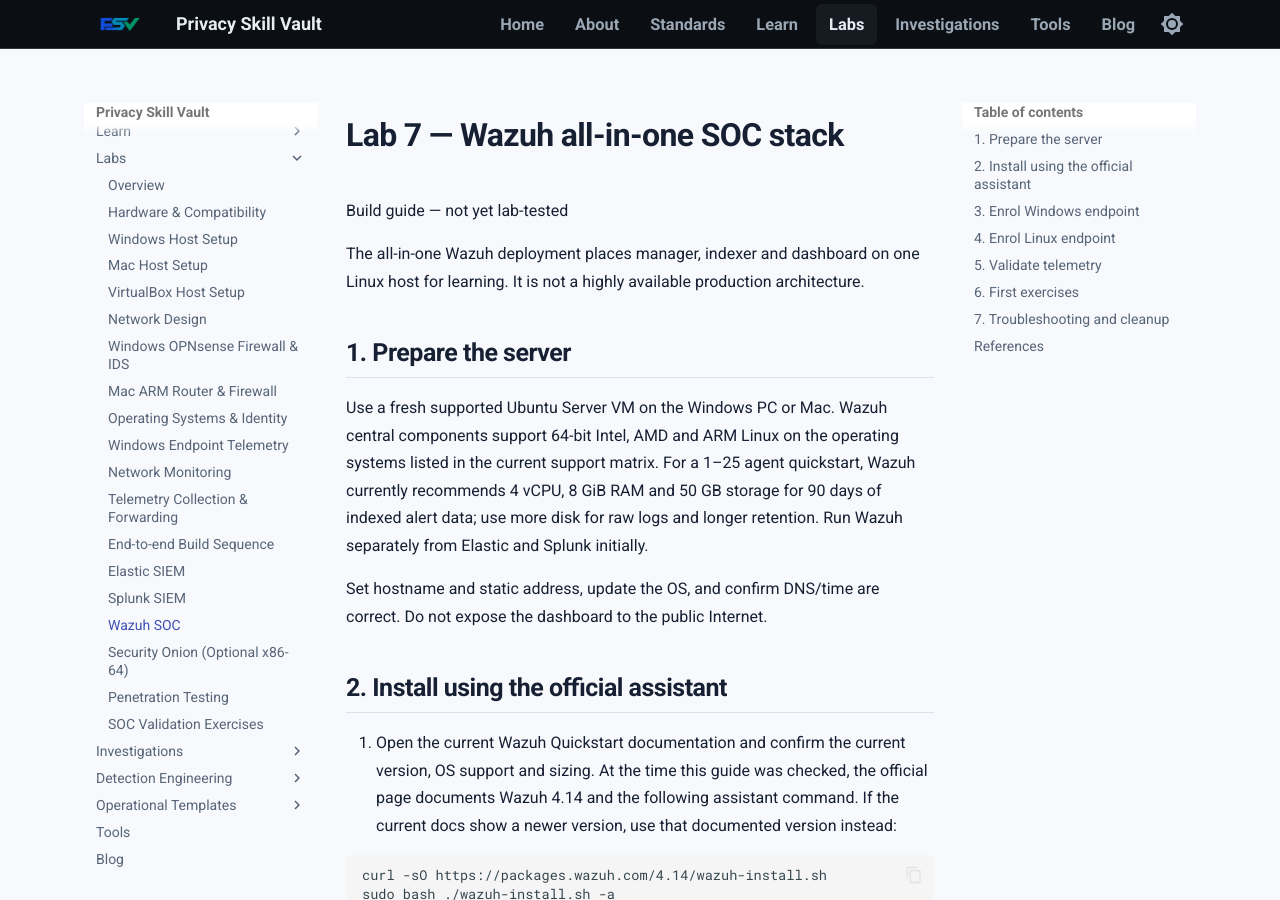
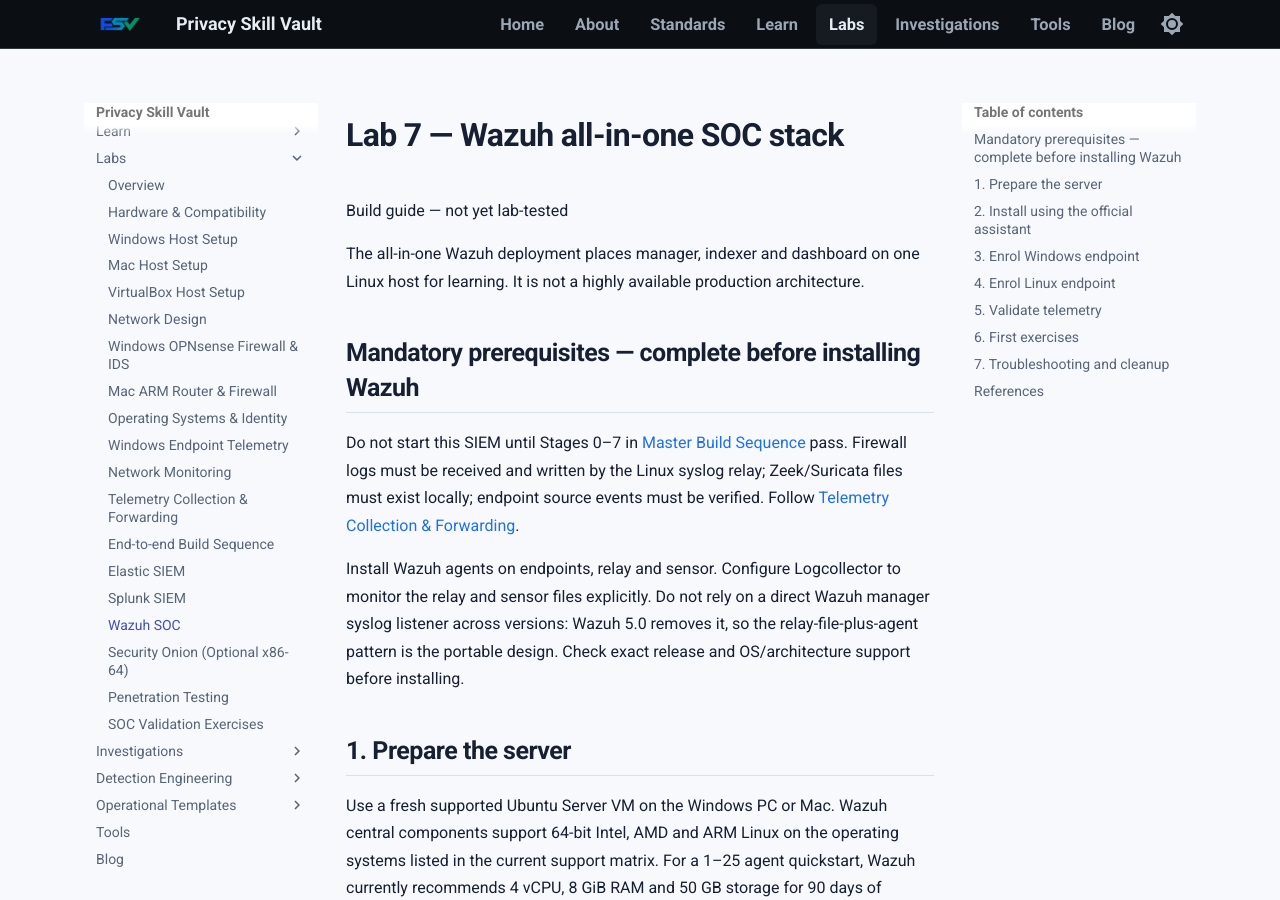
Before and after one commit to PrivacySkillVault/privacyskillvault.github.io, an MkDocs documentation site: the page built from docs/labs/wazuh-soc.md, in a window 1280 px wide and 900 px high. Built offline with MkDocs 1.6.1 and Material for MkDocs 9.7.7, drawn with Linux system fonts in a browser that asks for light colours; some of the changed text lies outside the part shown.

Commit message:
Phase 6: align wazuh-soc.md with dependency-ordered dual-platform design

```diff
--- a/docs/labs/wazuh-soc.md
+++ b/docs/labs/wazuh-soc.md
@@ -3,6 +3,12 @@
 <badge color="warning">Build guide — not yet lab-tested</badge>
 
 The all-in-one Wazuh deployment places manager, indexer and dashboard on one Linux host for learning. It is not a highly available production architecture.
+
+## Mandatory prerequisites — complete before installing Wazuh
+
+Do not start this SIEM until Stages 0–7 in [Master Build Sequence](build-sequence.md) pass. Firewall logs must be received and written by the Linux syslog relay; Zeek/Suricata files must exist locally; endpoint source events must be verified. Follow [Telemetry Collection & Forwarding](telemetry-pipeline.md).
+
+Install Wazuh agents on endpoints, relay and sensor. Configure Logcollector to monitor the relay and sensor files explicitly. Do not rely on a direct Wazuh manager syslog listener across versions: Wazuh 5.0 removes it, so the relay-file-plus-agent pattern is the portable design. Check exact release and OS/architecture support before installing.
 
 ## 1. Prepare the server
 
@@ -80,3 +86,4 @@
 - [Wazuh installation guide](https://documentation.wazuh.com/current/installation-guide/index.html)
 - [Agent deployment and enrolment](https://documentation.wazuh.com/current/user-manual/agent/agent-enrollment/index.html)
 - [File Integrity Monitoring](https://documentation.wazuh.com/current/user-manual/capabilities/file-integrity/index.html)
+- [Wazuh syslog input migration for 5.0](https://github.com/wazuh/wazuh/blob/main/docs/guide/migration/syslog-input-4x-to-5x.md)
```
